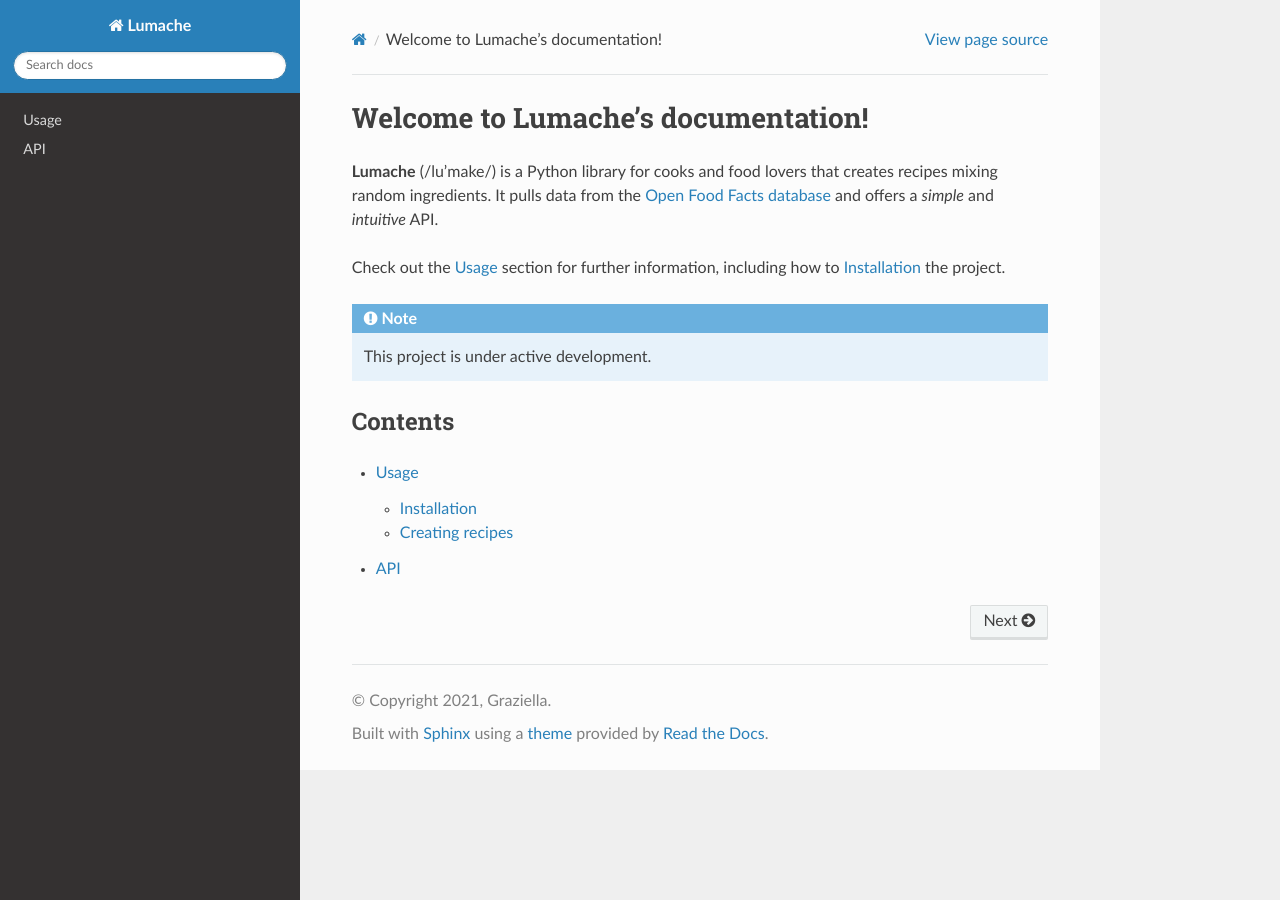
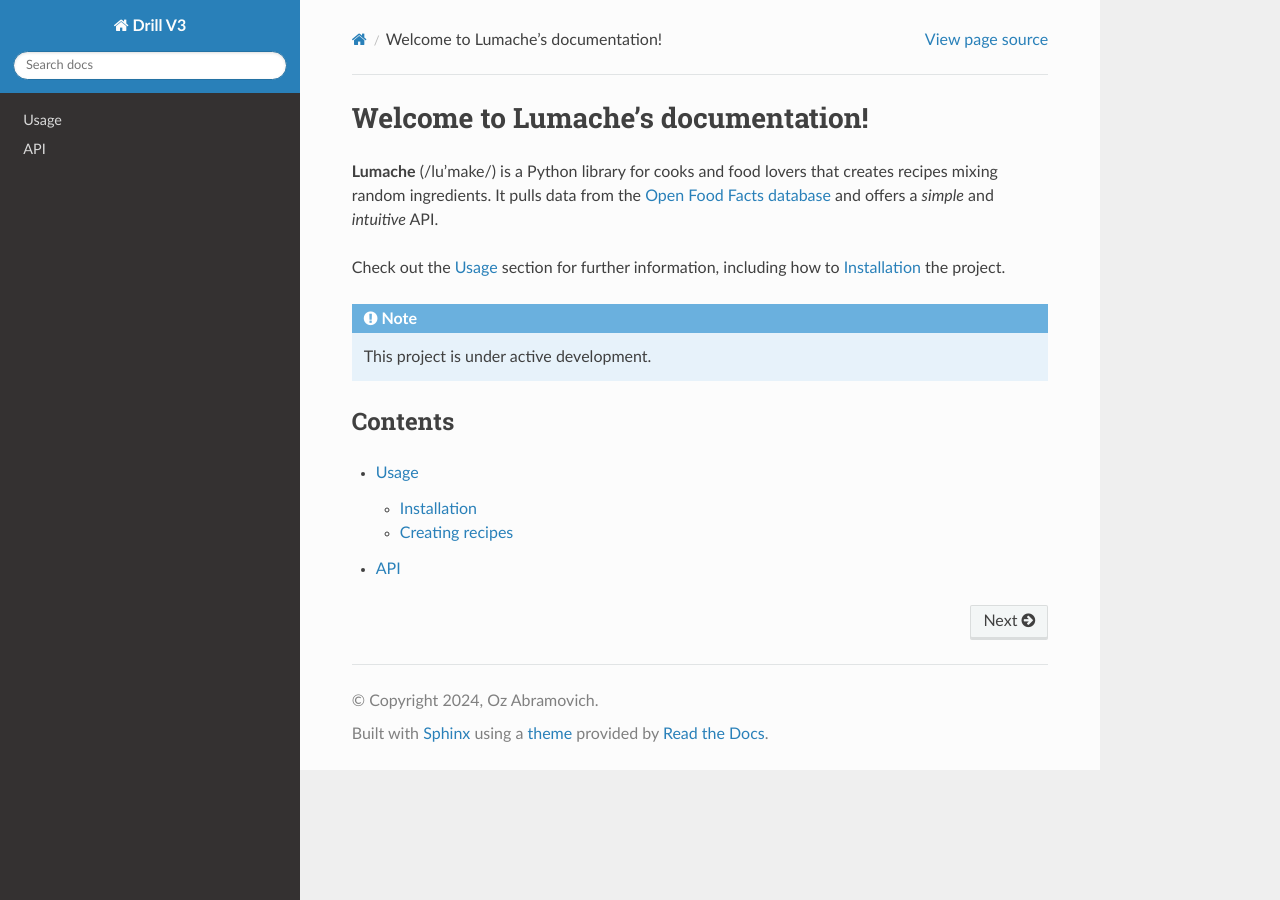
Before and after one commit to Dark-Avenger-Reborn/Drill_V3_readthedocs, a Sphinx documentation site: the page built from docs/source/index.rst, in a window 1280 px wide. Built offline with Sphinx 7.4.7 and the Read the Docs theme 3.1.0, drawn with Linux system fonts in a browser that asks for light colours.

Commit message:
Update conf.py to match project name and author

```diff
--- a/docs/source/conf.py
+++ b/docs/source/conf.py
@@ -2,9 +2,9 @@
 
 # -- Project information
 
-project = 'Lumache'
-copyright = '2021, Graziella'
-author = 'Graziella'
+project = 'Drill V3'
+copyright = '2024, Oz Abramovich'
+author = 'Oz Abramovich'
 
 release = '0.1'
 version = '0.1.0'
```
